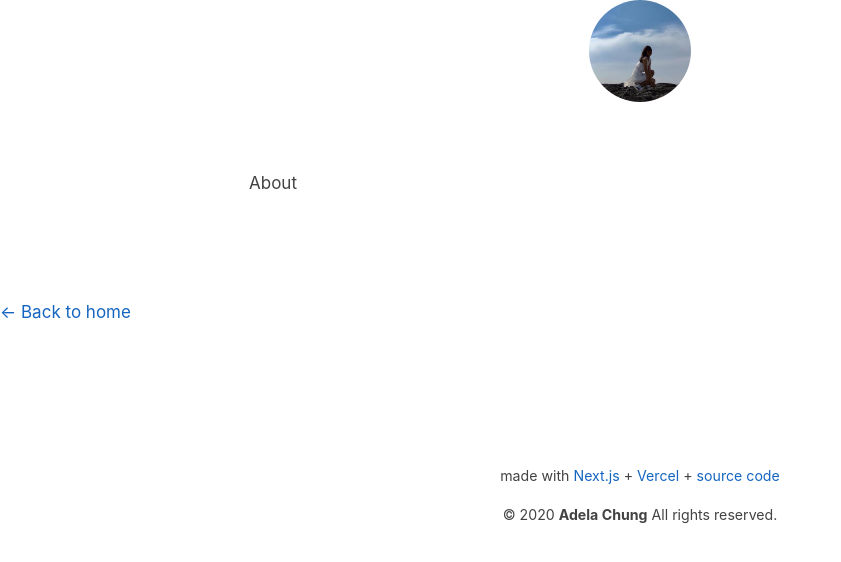
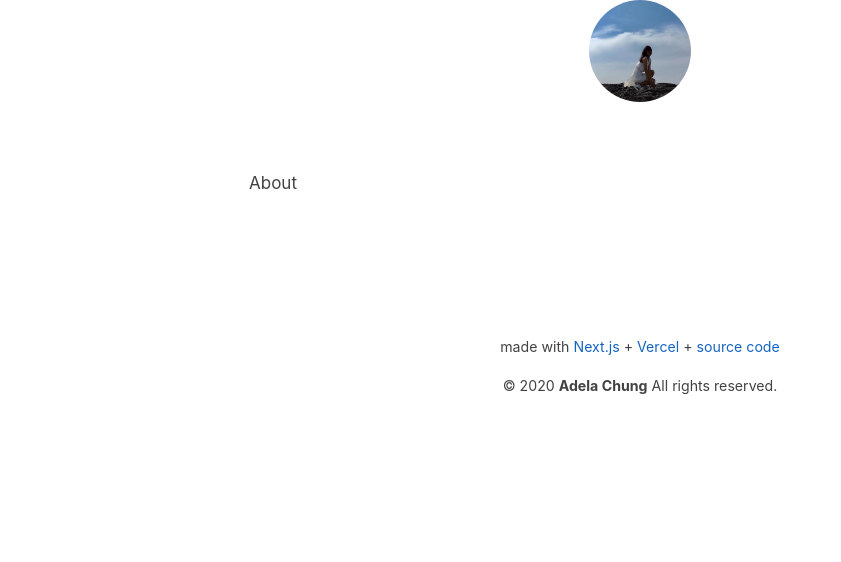
Before and after one commit to love-adela/adela.love, a Next.js app: page /about in a window 1280 px wide. Shown: the top 562 px of the page, without its empty margins (0-841 px from the left). Built offline with nearby package versions, Linux system fonts and the light colour scheme; a web font is replaced by a local one.

Commit message:
홈으로 가기 없앰

```diff
--- a/components/layout.js
+++ b/components/layout.js
@@ -45,13 +45,6 @@ export default function Layout({ children, home }) {
       </header>
       )}
       <main className={styles.container}>{children}</main>
-      {!home && (
-        <div className={styles.backToHome}>
-          <Link href="/">
-            <a>← Back to home</a>
-          </Link>
-        </div>
-      )}
       <footer>
         <small>
           made with
```
